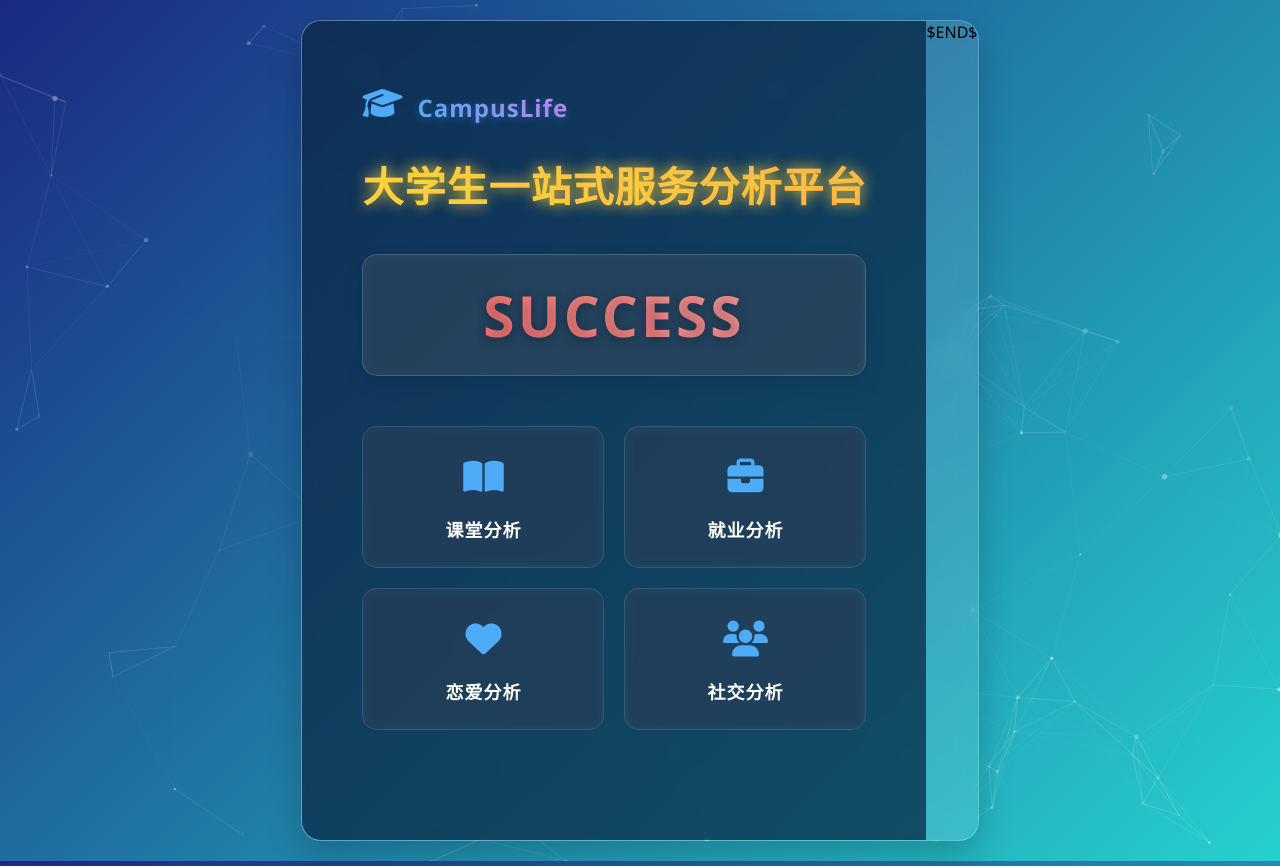
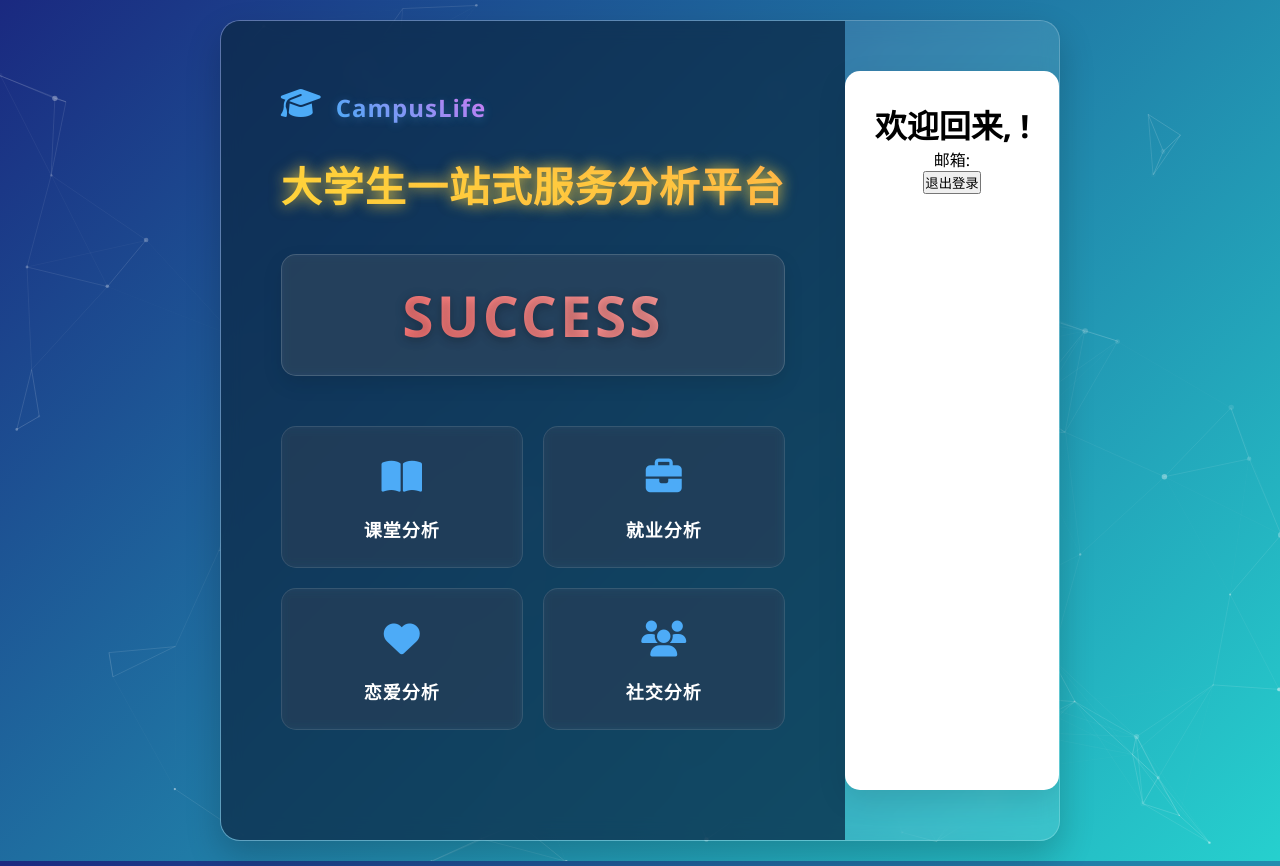
Before and after one commit to jzlyy/frontend-service, a Vue app: page /dashboard in a window 1280 px wide. Built offline with nearby package versions, Linux system fonts and the light colour scheme; no server answers; sample sign-in values are in the browser's storage.

Commit message:
Dashboard.vue

```diff
--- a/src/components/Dashboard.vue
+++ b/src/components/Dashboard.vue
@@ -1,11 +1,47 @@
-<script setup lang="ts">
+<template>
+  <div class="dashboard">
+    <h1>欢迎回来, {{ user.username }}!</h1>
+    <p>邮箱: {{ user.email }}</p>
+    <button @click="logout">退出登录</button>
+  </div>
+</template>
 
+<script setup>
+import { ref, onMounted } from 'vue'
+import { useRouter } from 'vue-router'
+import api from '../services/api'
+
+const router = useRouter()
+const user = ref({})
+
+onMounted(async () => {
+  try {
+    const response = await api.getProfile()
+    user.value = response.data
+  } catch (error) {
+    await router.push('/login')
+  }
+})
+
+const logout = async () => {
+  try {
+    await api.logout()
+    localStorage.removeItem('token')
+    await router.push('/login')
+  } catch (error) {
+    console.error('登出失败:', error)
+  }
+}
 </script>
 
-<template>
-  $END$
-</template>
-
 <style scoped>
-
+.dashboard {
+  max-width: 600px;
+  margin: 50px auto;
+  padding: 30px;
+  background: white;
+  border-radius: 15px;
+  box-shadow: 0 10px 30px rgba(0,0,0,0.1);
+  text-align: center;
+}
 </style>
```
